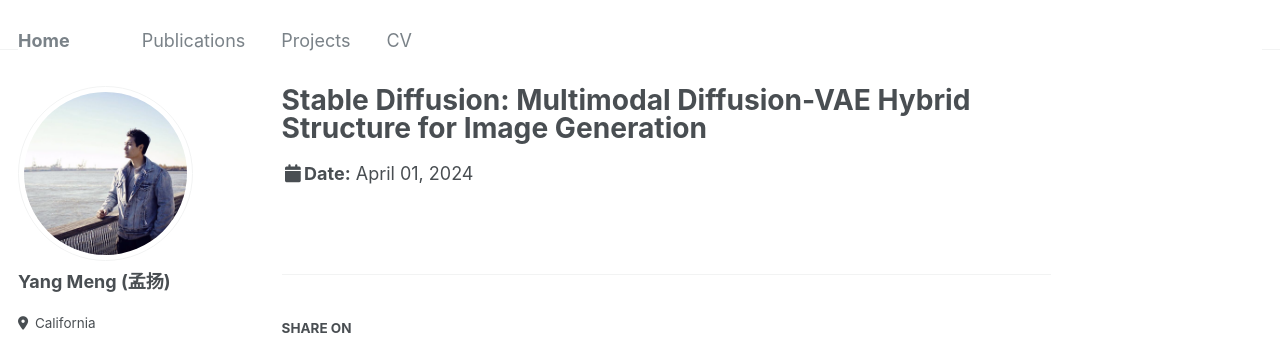
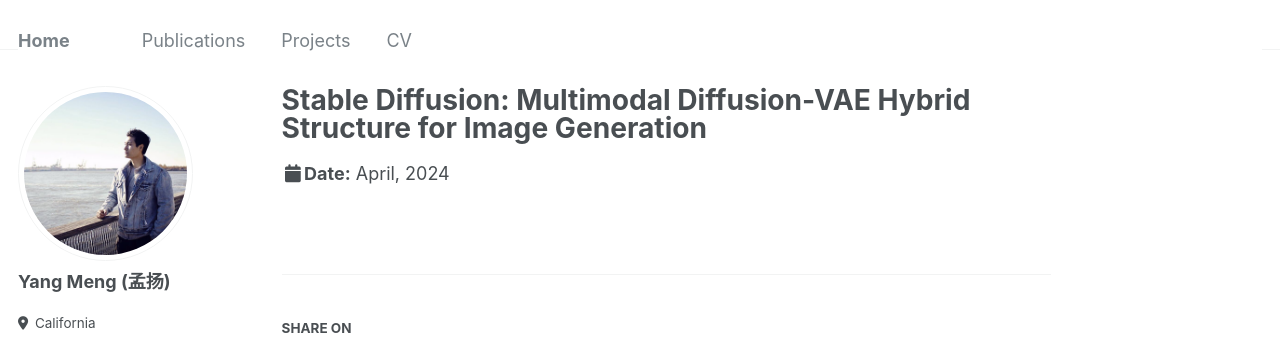
Before and after one commit to yangmeng96/yangmeng96.github.io, a Jekyll site: the page built from _talks/2024-04-01-diffusevae.md, in a window 1280 px wide. Shown: the top 344 px of the page. Built offline with Jekyll 4.4.1, drawn with Linux system fonts in a browser that asks for light colours; some web fonts are replaced.

Commit message:
talk delete date

```diff
--- a/_layouts/talk.html
+++ b/_layouts/talk.html
@@ -31,9 +31,9 @@ layout: default
             <p class="page__meta"><i class="fa fa-clock-o" aria-hidden="true"></i> {% include read-time.html %}</p>
           {% endif %}
         {% if page.modified %}
-          <p class="page__date"><strong><i class="fa fa-fw fa-calendar" aria-hidden="true"></i>Date:</strong> <time datetime="{{ page.modified | date: "%Y-%m-%d" }}">{{ page.modified | date: "%B %d, %Y" }}</time></p>
+          <p class="page__date"><strong><i class="fa fa-fw fa-calendar" aria-hidden="true"></i>Date:</strong> <time datetime="{{ page.modified | date: "%Y-%m-%d" }}">{{ page.modified | date: "%B, %Y" }}</time></p>
         {% elsif page.date %}
-          <p class="page__date"><strong><i class="fa fa-fw fa-calendar" aria-hidden="true"></i>Date:</strong> <time datetime="{{ page.date | date_to_xmlschema }}">{{ page.date | date: "%B %d, %Y" }}</time></p>
+          <p class="page__date"><strong><i class="fa fa-fw fa-calendar" aria-hidden="true"></i>Date:</strong> <time datetime="{{ page.date | date_to_xmlschema }}">{{ page.date | date: "%B, %Y" }}</time></p>
         {% endif %}
         {% if page.talk_type %}<p>{{page.talk_type}} at {{ page.venue }},  {{page.location}} {% endif %}
 
```
Also changed, not shown: 1 other file.
